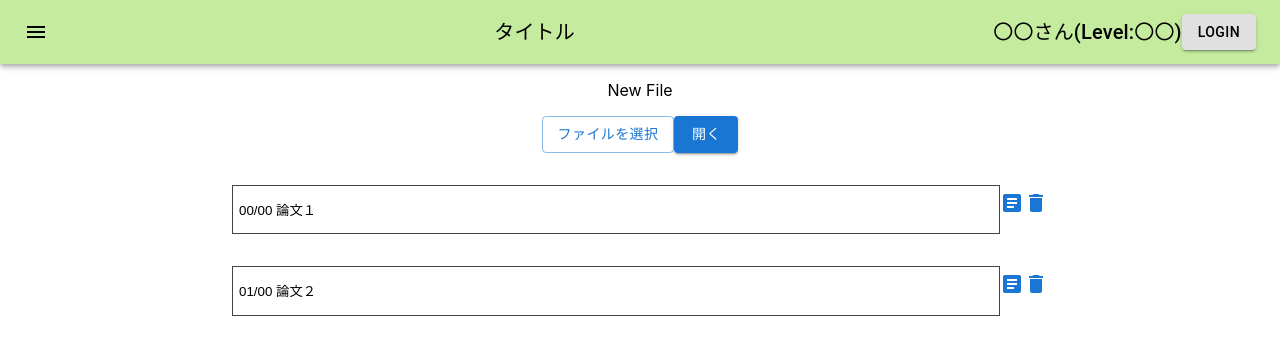
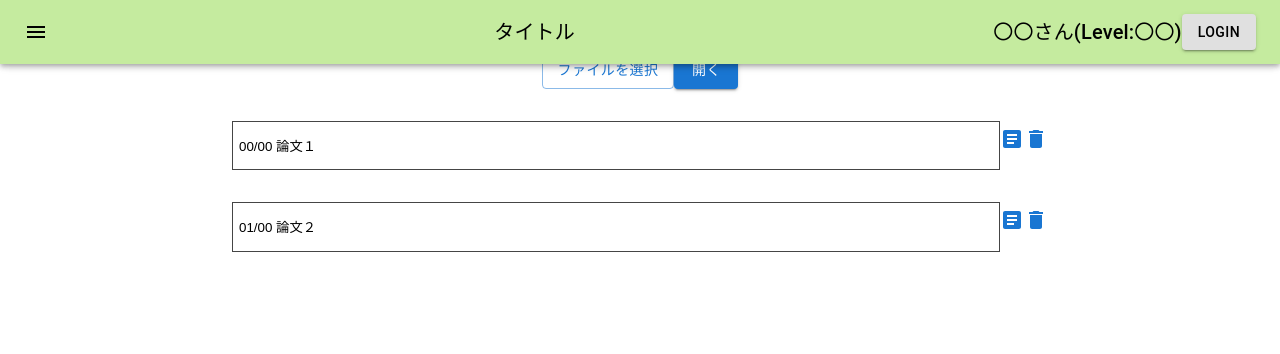
Before and after one commit to O-tips/hackU2023sp, a React (Create React App) app: page / in a window 1280 px wide. Shown: the top 354 px of the page. Built offline with nearby package versions, Linux system fonts and the light colour scheme.

Commit message:
ヘッダーの固定

```diff
--- a/src/contents/App.jsx
+++ b/src/contents/App.jsx
@@ -10,7 +10,7 @@ import Header from './Header';
 import Background from '../assets/background.jpg';
 
 import { BrowserRouter, Routes, Route, useNavigate, useLocation, Link} from "react-router-dom";
-import Initial_display from './Initial_display';
+import InitialDisplay from './InitialDisplay';
 import Read_pdf from './Read_pdf';
 import Word_dic from './Word_dic';
 
@@ -27,7 +27,7 @@ function App() {
         <Route path="/Word_dic" element={<Word_dic />} />
         <Route path="/SignIn" element={<SignIn />} />
         <Route path="/SignUp" element={<SignUp />} />
-        <Route path="/Initial_display" element={<Initial_display />} />
+        <Route path="/InitialDisplay" element={<InitialDisplay />} />
       </Routes>
     </div>
   );
--- a/src/contents/Header.jsx
+++ b/src/contents/Header.jsx
@@ -118,7 +118,7 @@ function Header() {
         );
 
     return (
-        <AppBar position="static" style={{ color: "#000000", backgroundColor: "#C5EB9F" }}>
+        <AppBar position="fixed" style={{ color: "#000000", backgroundColor: "#C5EB9F" }}>
             <Toolbar>
                 <React.Fragment key={'left'}>
                 <IconButton
```
